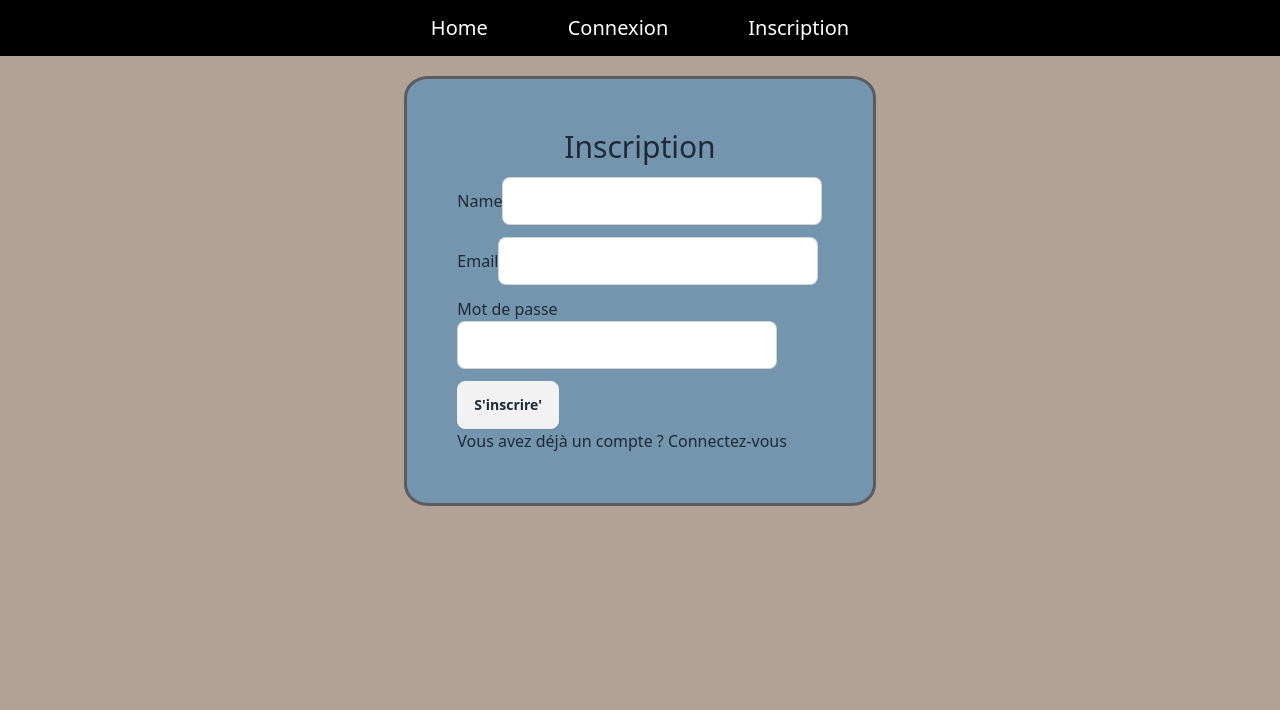
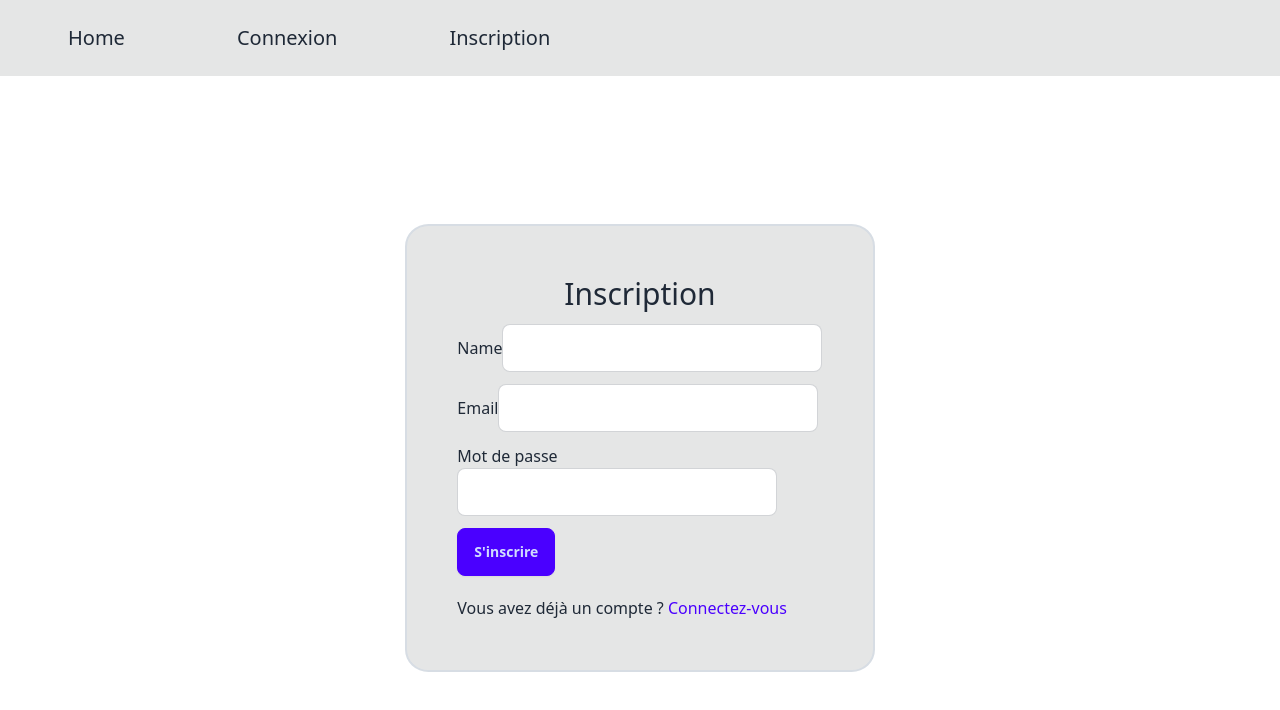
Before and after one commit to ESGI-4eme-annee/realtime-quizz, a React (Vite) app in the folder frontend/: page /register in a window 1280 px wide. Shown: the top 710 px of the page. Built offline with nearby package versions, Linux system fonts and the light colour scheme.

Commit message:
:lipstick: fix colors in home and login/register page

```diff
--- a/frontend/src/Components/Home.jsx
+++ b/frontend/src/Components/Home.jsx
@@ -108,7 +108,7 @@ function Home({ isConnected }) {
             }
 
             { userIsAdmin ? <div className="divCenter">
-                <div className="divCreateRoom">
+                <div className="divCreateRoom bg-base-300 border-solid border-2 border-neutral-content">
                     <h1 className="font-bold text-lg">Créer une salle</h1>
                     <input className="input input-bordered w-full max-w-xs mt-5" type="text" id="nameRoom" placeholder="Nom de la salle" required />
                     {/* <div className="line"><input className="" type="checkbox" id="checkRoom" onChange={handleCheckboxChange} /><p>Ajouter un mdp</p></div> */}
@@ -122,7 +122,7 @@ function Home({ isConnected }) {
                     {showPassword && (
                         <input className="input input-bordered w-full max-w-xs mb-5" type="password" id="passwordRoom" placeholder="Mot de passe" />
                     )}
-                    <button onClick={handleCreateRoom} className="btn">Créer</button>
+                    <button onClick={handleCreateRoom} className="btn btn-primary">Créer</button>
                 </div>
             </div> : <></>}
             <div className="viewSalleHeight">
--- a/frontend/src/Components/Login/FormLogin.jsx
+++ b/frontend/src/Components/Login/FormLogin.jsx
@@ -73,7 +73,7 @@ function FormTheme({setIsLogged}) {
                 />
             </div>
         </div>
-        <button type="submit" value="Se connecter"  className="btn">Se connecter</button>
+        <button type="submit" value="Se connecter"  className="btn btn-primary">Se connecter</button>
       </form>
 
   );
--- a/frontend/src/Components/Login/LoginPage.jsx
+++ b/frontend/src/Components/Login/LoginPage.jsx
@@ -19,13 +19,12 @@ function LoginPage({setIsLogged}) {
 
     return (
         <div className='flexLog'>
-        <div className=" connection">
-
-                    <h2 className="text-3xl text-center mb-3">Connexion</h2>
+            <div className="h-fit bg-base-300 connection border-solid border-2 border-neutral-content">
+                <h2 className="text-3xl text-center mb-3">Connexion</h2>
                 <FormLogin setIsLogged={setIsLogged}/>
-                <p className='mt-5 text-white '>Vous n’avez pas de compte ? <Link to="/register">Inscrivez-vous</Link></p>
+                <p className='mt-5'>Vous n’avez pas de compte ? <Link to="/register" className="text-primary">Inscrivez-vous</Link></p>
             </div>
-            </div>
+        </div>
     )
 }
 
--- a/frontend/src/Components/NavBar.jsx
+++ b/frontend/src/Components/NavBar.jsx
@@ -5,9 +5,9 @@ import { Outlet, Link } from "react-router-dom";
 function NavBar({ isLogged }) {
     return (
         <>
-            <header>
-                <nav>
-                    <ul className="flex bg-black text-white h-14 justify-center items-center">
+            <header className="navbar bg-base-300">
+                <nav className="navbar-center">
+                    <ul className="menu menu-horizontal px-1">
                         <li className="px-10 text-xl">
                             <Link to="/">Home</Link>
                         </li>
--- a/frontend/src/Components/Register/FormTheme.jsx
+++ b/frontend/src/Components/Register/FormTheme.jsx
@@ -92,7 +92,7 @@ function FormTheme() {
                     />
                 </div>
             </div>
-            <button type="submit" value="S'inscrire"  className="btn">S'inscrire'</button>
+            <button type="submit" value="S'inscrire"  className="btn btn-primary">S'inscrire</button>
         </form>
 
     );
--- a/frontend/src/Components/Register/RegisterPage.jsx
+++ b/frontend/src/Components/Register/RegisterPage.jsx
@@ -1,19 +1,16 @@
 import { Link } from 'react-router-dom';
 import FormTheme from './FormTheme';
-// import fondRegister  from '@img/fondreg.png';
-// import '@css/RegisterLogin/RegisterLoginPage.css'
-import React from "react";
 function RegisterPage() {
 
     return (
         <div className='flexLog'>
-        <div className=" connection">
+        <div className="bg-base-300 connection border-solid border-2 border-neutral-content">
             <div className="register-login__container">
                 <div className="register-login__container__logo">
                     <h2 className="text-3xl text-center mb-3">Inscription</h2>
                 </div>
                 <FormTheme/>
-                <p>Vous avez déjà un compte ? <Link to="/login">Connectez-vous</Link></p>
+                <p className='mt-5'>Vous avez déjà un compte ? <Link to="/login" className="text-primary">Connectez-vous</Link></p>
             </div>
         </div>
         </div>
--- a/frontend/src/Components/Room/ViewQuestion.jsx
+++ b/frontend/src/Components/Room/ViewQuestion.jsx
@@ -23,7 +23,7 @@ const ViewQuestion = ({roomId, handleNextQuestion} ) => {
     <div className="viewQuestionheightQuizz">
       <h2>Quizz</h2>
       Temps : {question.question?.time}
-      <div className='centreQuizz'>
+      <div className='centreQuizz card border w-2/3 bg-base-100 shadow-md rounded-2xl p-5'>
 
         Question : {question.question?.name}
         <ul>
@@ -32,6 +32,7 @@ const ViewQuestion = ({roomId, handleNextQuestion} ) => {
               <label className='answerAlone' >
                 <input
                   type="radio"
+                  className="radio"
                   name="answer"
                   value={answer.id}
                   checked={selectedAnswer === answer.id}
--- a/frontend/src/Components/Room/ViewUserQuestion.jsx
+++ b/frontend/src/Components/Room/ViewUserQuestion.jsx
@@ -27,7 +27,7 @@ const ViewUserQuestion = ({nextQuestion, roomId, timerQuestion, quizzId} ) => {
     <div className="viewQuestionheightQuizz">
       <h2>Quizz</h2>
       Temps : {nextQuestion.time} secondes
-      <div className='centreQuizz'>
+      <div className='centreQuizz card border w-2/3 bg-base-100 shadow-md rounded-2xl p-5'>
 
         Question : <span className="font-semibold text-3xl mb-5">{nextQuestion.name}</span>
         <ul>
@@ -38,6 +38,7 @@ const ViewUserQuestion = ({nextQuestion, roomId, timerQuestion, quizzId} ) => {
                   type="radio"
                   name="answer"
                   value={answer.id}
+                  className="mx-3"
                   checked={selectedAnswer === answer.id}
                   onChange={() => setSelectedAnswer(answer.id)}
                 />
--- a/frontend/src/assets/css/Home.css
+++ b/frontend/src/assets/css/Home.css
@@ -4,12 +4,10 @@
     --trois-color: #9fa5a4;
     --quatre-color: #B1A296;
     --cinq-color: #557A95;
-  }
+}
 
-  html, body {
-    height: 100%;
-background-color: var(--quatre-color); /* Replace with your desired background color */
-
+html, body {
+    min-height: 100vh;
 }
 
 .bt{
@@ -57,9 +55,7 @@ background-color: var(--quatre-color); /* Replace with your desired background c
     margin-top: 20px;
     align-items: center;
     padding: 30px;
-    border: solid 3px var(--primary-color);
     border-radius: 5%;
-    background-color: var(--background-color);
 }
 
 .inputDesign{
@@ -67,7 +63,6 @@ background-color: var(--quatre-color); /* Replace with your desired background c
     flex-direction: row;
     justify-content: center;
     margin-top: 20px;
-    border: solid 1px #000000;
 }
 
 .line{
@@ -109,10 +104,6 @@ background-color: var(--quatre-color); /* Replace with your desired background c
     justify-content: center;
     align-items: center;
     margin-top: 20px;
-    padding: 10px;
-    border: solid 3px var(--primary-color);
-    background-color: var(--cinq-color);
-    color: #ffffff;
     margin-right: 10px;
     padding: 25px;
     border-radius: 6%;
--- a/frontend/src/assets/css/registerLogin.css
+++ b/frontend/src/assets/css/registerLogin.css
@@ -1,7 +1,8 @@
 .flexLog{
     display: flex;
-    flex-direction: row;
     justify-content: center;
+    align-items: center;
+    height: calc(100vh - 76px);
 }
 
 .connection{
@@ -11,7 +12,5 @@
     margin-top: 20px;
     align-items: center;
     padding: 50px;
-    border: solid 3px var(--primary-color);
     border-radius: 5%;
-    background-color: var(--background-color);
 }
--- a/frontend/src/main.jsx
+++ b/frontend/src/main.jsx
@@ -6,6 +6,6 @@ import { SocketContextProvider  } from "./context/SocketContext.jsx";
 
 ReactDOM.createRoot(document.getElementById('root')).render(
     <SocketContextProvider>
-    <App />
+    <App/>
     </SocketContextProvider>
 )
```
